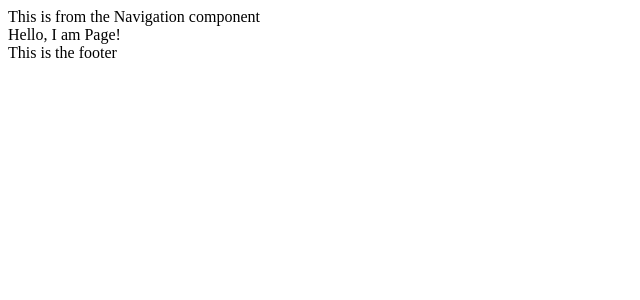
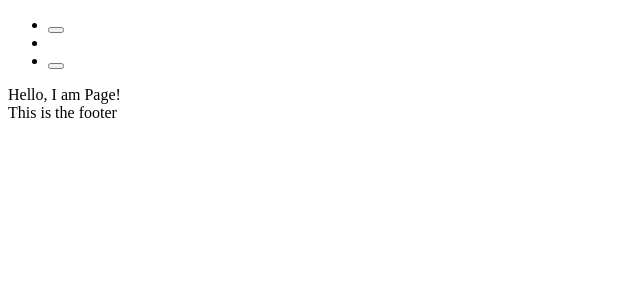
Before and after one commit to brandonleetran/brandonleetran, a Next.js app: page / in a window 1280 px wide. Shown: the top 300 px of the page, without its empty margins (0-640 px from the left). Built offline with nearby package versions, Linux system fonts and the light colour scheme.

Commit message:
feat: added navigation component

```diff
--- a/app/navbar.tsx
+++ b/app/navbar.tsx
@@ -1,7 +1,33 @@
-export default function Navigation() {
-    return(
-        <header>
-            This is from the Navigation component
-        </header>
-    )
-}
+"use client"
+import * as NavigationMenu from '@radix-ui/react-navigation-menu';
+
+export default () => (
+  <NavigationMenu.Root>
+    <NavigationMenu.List>
+      <NavigationMenu.Item>
+        <NavigationMenu.Trigger />
+        <NavigationMenu.Content>
+          <NavigationMenu.Link />
+        </NavigationMenu.Content>
+      </NavigationMenu.Item>
+
+      <NavigationMenu.Item>
+        <NavigationMenu.Link />
+      </NavigationMenu.Item>
+
+      <NavigationMenu.Item>
+        <NavigationMenu.Trigger />
+        <NavigationMenu.Content>
+          <NavigationMenu.Sub>
+            <NavigationMenu.List />
+            <NavigationMenu.Viewport />
+          </NavigationMenu.Sub>
+        </NavigationMenu.Content>
+      </NavigationMenu.Item>
+
+      <NavigationMenu.Indicator />
+    </NavigationMenu.List>
+
+    <NavigationMenu.Viewport />
+  </NavigationMenu.Root>
+);
```
